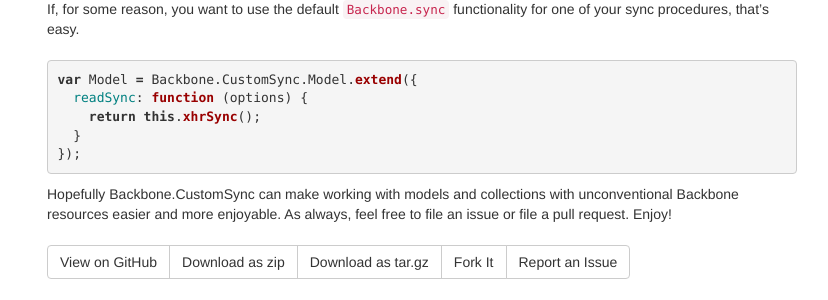
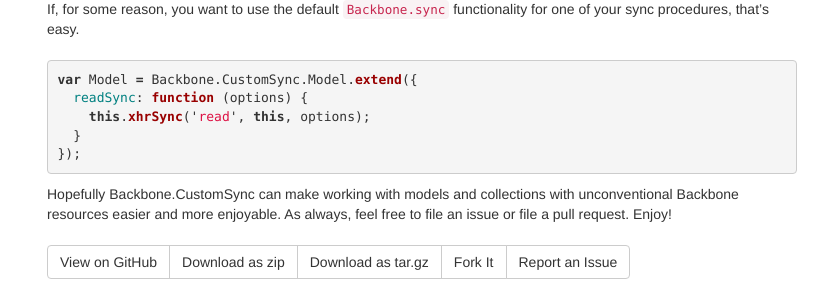
Before and after one commit to gmurphey/gmurphey.github.io, a Jekyll site: the page built from _posts/2014-03-09-backbone-custom-sync.markdown, in a window 1280 px wide. Shown: the part 1418-1718 px from the top of the page, without its empty margins (23-851 px from the left). Built offline with Jekyll 4.4.1, drawn with Linux system fonts in a browser that asks for light colours.

Commit message:
fixing typo.

```diff
--- a/_posts/2014-03-09-backbone-custom-sync.markdown
+++ b/_posts/2014-03-09-backbone-custom-sync.markdown
@@ -67,7 +67,7 @@ If, for some reason, you want to use the default `Backbone.sync` functionality f
 {% highlight javascript %}
 var Model = Backbone.CustomSync.Model.extend({
   readSync: function (options) {
-    return this.xhrSync();
+    this.xhrSync('read', this, options);
   }
 });
 {% endhighlight %}
```
